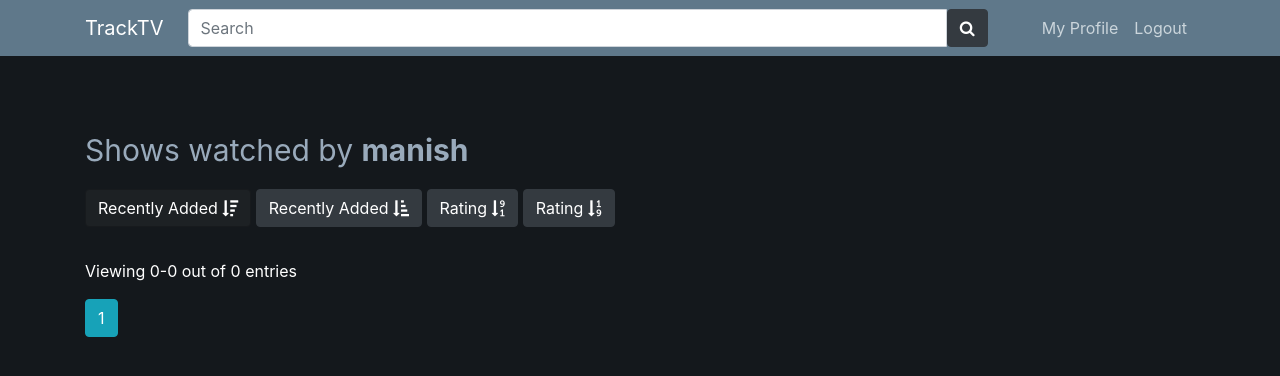
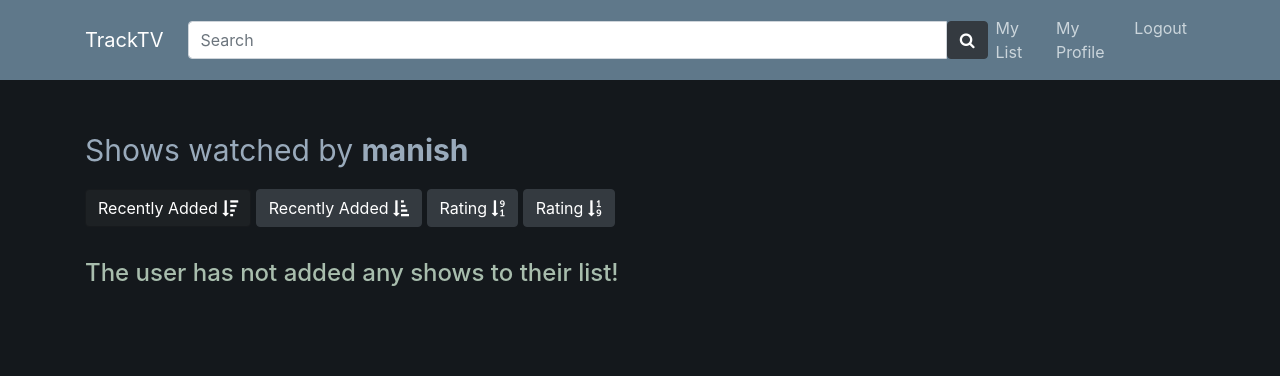
Before and after one commit to iammanish17/TrackTV, a Django app: a page that uses tv/templates/tv/base.html in a window 1280 px wide. Shown: the top 376 px of the page. Run offline with Django 3.2, Linux system fonts and the light colour scheme; a user stored in the database is signed in; data comes from the database, SQL or seed files in the repository; some libraries are stand-ins or nearby versions.

Commit message:
Updated show list page.

```diff
--- a/tv/templates/tv/base.html
+++ b/tv/templates/tv/base.html
@@ -45,6 +45,7 @@
             <!-- Navbar Right Side -->
             <div class="navbar-nav">
                 {% if user.is_authenticated %}
+                    <a class="nav-item nav-link" href="/list/{{user.username}}">My List</a>
                     <a class="nav-item nav-link" href="/profile/">My Profile</a>
                     <a class="nav-item nav-link" href="/logout/">Logout</a>
                 {% else %}
--- a/tv/templates/tv/list.html
+++ b/tv/templates/tv/list.html
@@ -23,6 +23,7 @@
 <a href="?sort=4" class="btn btn-dark">Rating <span class="fa fa-sort-numeric-asc"></span></a>
 {% endif %}
 <pre></pre><pre></pre>
+{% if total %}
 <div style="color:white"><p>Viewing {{page_obj.start_index}}-{{page_obj.end_index}} out of {{total}} entries </p></div>
 {% for result in page_obj %}
         <article class="media content-section" style="background-color:#2c3440">
@@ -60,4 +61,7 @@
         <a class="btn btn-outline-info mb-4" href="?page={{page_obj.next_page_number}}">Next</a>
         <a class="btn btn-outline-info mb-4" href="?page={{page_obj.paginator.num_pages}}">Last</a>
       {% endif %}
+{% else %}
+<h4 style="color:#a8bdad">The user has not added any shows to their list!</h4>
+{% endif %}
 {% endblock content %}
```
